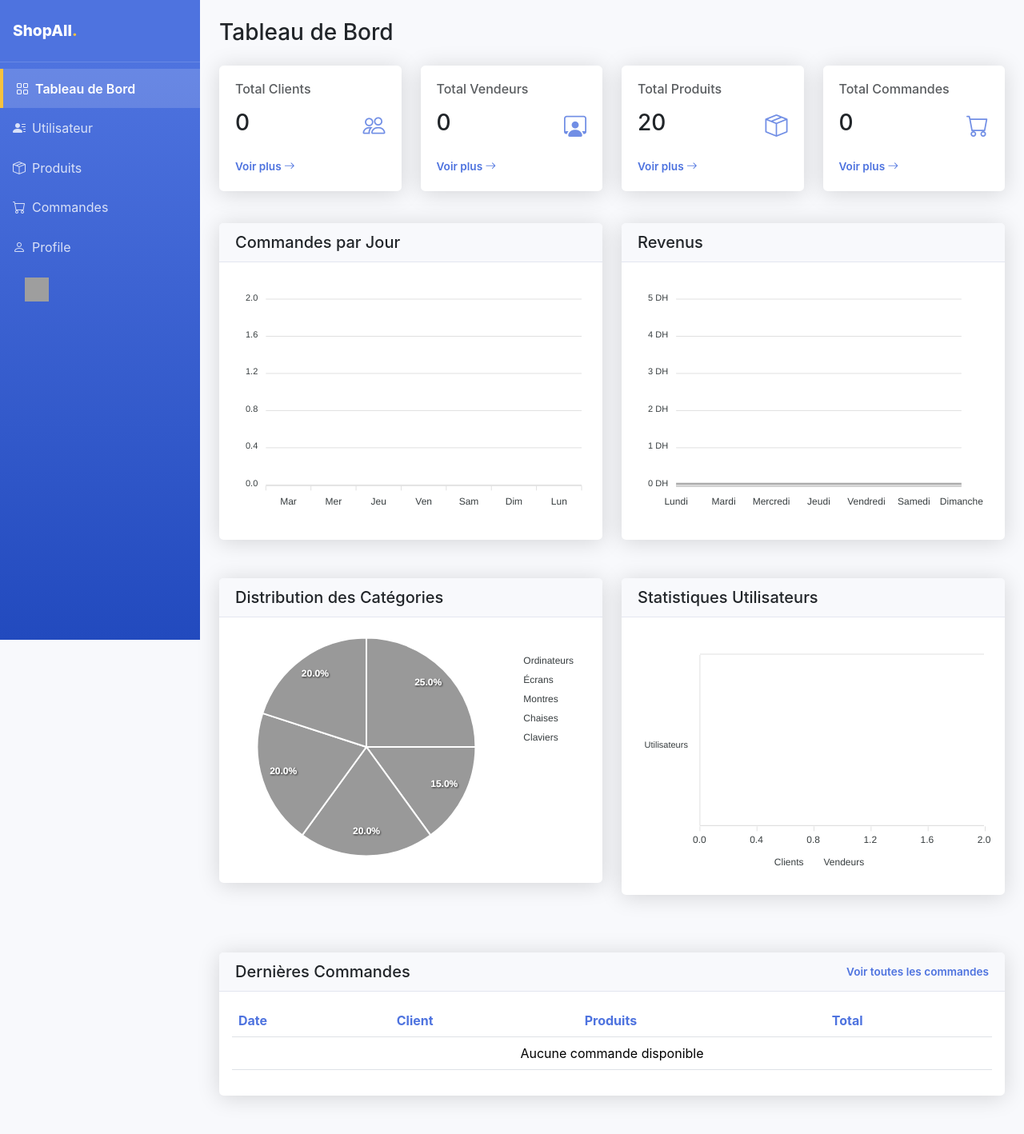
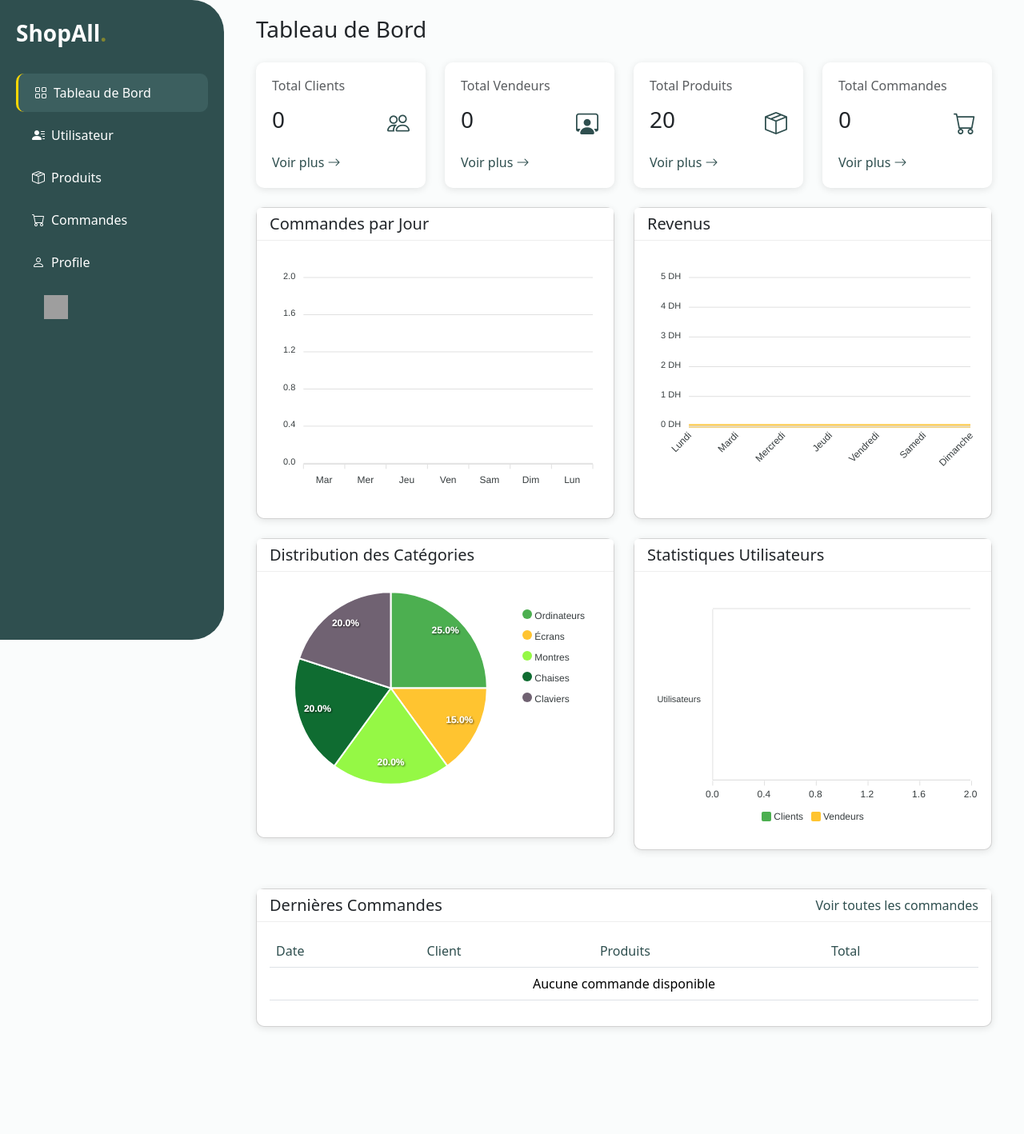
Before and after one commit to abderrahmanBouanani/PFE-flask, a Flask app: page /admin_dashboard in a window 1280 px wide. Shown: the whole page at 80% size. After the commit the page ends 1286 px from the top, so only its background shows below. Run offline with Flask 3, Linux system fonts and the light colour scheme; some libraries are stand-ins or nearby versions; grey boxes are pictures that could not be loaded.

Commit message:
fixing the admin style

```diff
--- a/static/css/admin_style.css
+++ b/static/css/admin_style.css
@@ -1,195 +1,261 @@
-/* Admin Dashboard Styles */
 :root {
-    --primary-color: #4e73df;
-    --secondary-color: #858796;
-    --success-color: #1cc88a;
-    --info-color: #36b9cc;
-    --warning-color: #f6c23e;
-    --danger-color: #e74a3b;
-    --light-color: #f8f9fc;
-    --dark-color: #5a5c69;
-    --sidebar-width: 250px;
+  --primary-green: #2f4f4f;
+  --light-green: #3c5f5f;
+  --accent-yellow: #ffd700;
+  --text-white: #ffffff;
+  --chart-color-1: #4caf50;
+  --chart-color-2: #ffc430;
+  --chart-color-3: #95f845;
+  --chart-color-4: #0f6c31;
+  --chart-color-5: #706272;
 }
 
+/* Base Styles */
 body {
-    font-family: "Nunito", -apple-system, BlinkMacSystemFont, "Segoe UI", Roboto, "Helvetica Neue", Arial, sans-serif;
-    background-color: #f8f9fc;
-    overflow-x: hidden;
+  background-color: #fafcfc;
 }
 
 /* Sidebar Styles */
 .sidebar {
-    width: var(--sidebar-width);
+  background-color: var(--primary-green);
   height: 100vh;
+  width: 280px;
   position: fixed;
+  left: 0;
   top: 0;
-    left: 0;
-    background-color: #4e73df;
-    background-image: linear-gradient(180deg, #4e73df 10%, #224abe 100%);
-    background-size: cover;
-    z-index: 1;
-    transition: all 0.3s;
-    overflow-y: auto;
+  padding: 20px;
+  border-top-right-radius: 40px;
+  border-bottom-right-radius: 40px;
 }
 
+/* Navbar Styles */
 .custom-navbar {
-    padding: 1.5rem 1rem;
-    border-bottom: 1px solid rgba(255, 255, 255, 0.15);
+  margin-bottom: 30px;
 }
 
 .navbar-brand {
-    color: #fff;
-    font-weight: 800;
-    font-size: 1.2rem;
+  color: var(--text-white);
+  font-size: 28px;
+  font-weight: bold;
   text-decoration: none;
 }
 
 .navbar-brand span {
-    color: #f6c23e;
+  color: var(--accent-yellow);
+  opacity: 0.4;
 }
 
+.site-title {
+  color: var(--text-white);
+  font-size: 28px;
+  font-weight: bold;
+  text-decoration: none;
+  letter-spacing: 1px;
+}
+
+.site-title:hover {
+  color: var(--text-white);
+}
+
+/* Sidebar Navigation */
 .side-bar-content {
-    padding: 0.5rem 0;
   display: flex;
   flex-direction: column;
+  margin-top: 30px;
 }
 
 .nav-link {
-    color: rgba(255, 255, 255, 0.8);
-    padding: 0.8rem 1rem;
-    text-decoration: none;
-    transition: all 0.3s;
+  color: var(--text-white);
+  padding: 12px 20px;
+  border-radius: 10px;
+  margin-bottom: 5px;
+  transition: all 0.3s ease;
 }
 
 .nav-link:hover {
-    color: #fff;
-    background-color: rgba(255, 255, 255, 0.1);
+  background-color: var(--light-green);
+  color: var(--text-white);
 }
 
 .nav-link.active {
-    color: #fff;
-    font-weight: 600;
-    background-color: rgba(255, 255, 255, 0.15);
-    border-left: 4px solid #f6c23e;
+  background-color: var(--light-green);
+  color: var(--text-white);
+  border-left: 3px solid var(--accent-yellow);
 }
 
-  /* Main Content Styles */
+/* Main Content Area */
 .main-content {
-    margin-left: var(--sidebar-width);
-    padding: 1.5rem;
+  margin-left: 280px;
+  padding: 20px 40px;
+  min-height: 100vh;
 }
 
-  /* Stats Cards */
+/* Table Styles */
+.table th {
+  color: var(--primary-green);
+  font-weight: 500;
+}
+
+/* Card Styles */
+.card {
+  border-radius: 10px;
+  box-shadow: 0 2px 10px rgba(0, 0, 0, 0.1);
+}
+
+.card-header {
+  background-color: #fff;
+  border-bottom: 1px solid #eee;
+}
+
+/* Stats Card Styles */
 .stats-card {
   background-color: #fff;
-    border-radius: 0.35rem;
-    box-shadow: 0 0.15rem 1.75rem rgba(0, 0, 0, 0.15);
-    padding: 1.25rem;
-    margin-bottom: 1rem;
-    transition: transform 0.3s;
+  padding: 20px;
+  border-radius: 10px;
+  box-shadow: 0 2px 10px rgba(0, 0, 0, 0.1);
 }
 
-  .stats-card:hover {
-    transform: translateY(-5px);
+.stats-card h6 {
+  color: var(--primary-green);
+}
+
+.stats-card i {
+  color: var(--primary-green) !important;
 }
 
 .stats-icon {
-    color: #4e73df;
-    opacity: 0.8;
+  color: var(--primary-green);
 }
 
-  .see-more {
-    color: #4e73df;
-    text-decoration: none;
-    font-size: 0.85rem;
-    font-weight: 600;
+/* Button Styles */
+.btn-outline-primary {
+  color: var(--primary-green);
+  border-color: var(--primary-green);
 }
 
-  .see-more:hover {
-    text-decoration: underline;
+.btn-outline-primary:hover {
+  background-color: var(--primary-green);
+  color: var(--text-white);
+  border-color: var(--primary-green);
 }
 
-  /* Cards */
-  .card {
+.btn-edit {
+  background-color: var(--primary-green);
+  color: var(--text-white);
   border: none;
-    border-radius: 0.35rem;
-    box-shadow: 0 0.15rem 1.75rem rgba(0, 0, 0, 0.15);
-    margin-bottom: 1.5rem;
 }
 
-  .card-header {
-    background-color: #f8f9fc;
-    border-bottom: 1px solid #e3e6f0;
-    padding: 0.75rem 1.25rem;
+.btn-edit:hover {
+  background-color: var(--light-green);
+  color: var(--text-white);
 }
 
-  /* Tables */
-  .table {
-    color: #5a5c69;
-  }
-
-  .table th {
-    font-weight: 700;
-    color: #4e73df;
-    border-top: none;
-  }
-
-  .table-hover tbody tr:hover {
-    background-color: rgba(78, 115, 223, 0.05);
+/* Form Styles */
+.form-control:focus,
+.form-select:focus {
+  border-color: var(--primary-green);
+  box-shadow: 0 0 0 0.2rem rgba(47, 79, 79, 0.25);
 }
 
 /* Search and Sort Container */
 .search-sort-container {
-    background-color: #fff;
-    border-radius: 0.35rem;
-    box-shadow: 0 0.15rem 1.75rem rgba(0, 0, 0, 0.15);
-    padding: 1rem;
-    margin-bottom: 1.5rem;
+  background-color: #ffffff;
+  border-radius: 10px;
+  padding: 20px;
+  margin-bottom: 20px;
+  box-shadow: 0 2px 10px rgba(0, 0, 0, 0.1);
 }
 
-  /* User Info Card */
-  .user-info-card {
-    background-color: #fff;
-    border-radius: 0.35rem;
-    box-shadow: 0 0.15rem 1.75rem rgba(0, 0, 0, 0.15);
-    padding: 2rem;
-    margin-top: 2rem;
+/* Modal Styles */
+.modal-header {
+  background-color: var(--primary-green);
+  color: var(--text-white);
 }
 
-  .btn-edit {
-    background-color: #4e73df;
-    color: #fff;
-    border: none;
-    padding: 0.5rem 1.5rem;
-    border-radius: 0.25rem;
-    transition: all 0.3s;
+.modal-title {
+  color: var(--text-white);
 }
 
-  .btn-edit:hover {
-    background-color: #2e59d9;
-    color: #fff;
+/* User Info Card Styles */
+.user-info-card {
+  background-color: #ffffff;
+  border-radius: 15px;
+  box-shadow: 0 4px 15px rgba(0, 0, 0, 0.1);
+  padding: 30px;
+  margin-bottom: 30px;
 }
 
-  /* Responsive */
+.user-info-card h2 {
+  color: var(--primary-green);
+  margin-bottom: 20px;
+  font-weight: 600;
+}
+
+.user-info-item {
+  margin-bottom: 15px;
+  padding: 10px;
+  background-color: #f8f9fa;
+  border-radius: 8px;
+  transition: all 0.3s ease;
+}
+
+.user-info-item:hover {
+  background-color: #e9ecef;
+}
+
+.user-info-label {
+  font-weight: 600;
+  color: var(--primary-green);
+}
+
+.user-info-value {
+  color: #495057;
+}
+
+/* Link Styles */
+.see-more {
+  color: var(--primary-green);
+  text-decoration: none;
+  font-weight: 500;
+}
+
+.see-more:hover {
+  color: var(--light-green);
+}
+
+.view-link {
+  color: var(--primary-green);
+  text-decoration: none;
+}
+
+/* Badge Styles */
+.badge {
+  padding: 6px 12px;
+}
+
+/* Product Image */
+.product-image {
+  width: 50px;
+  height: 50px;
+  object-fit: cover;
+  border-radius: 5px;
+}
+
+/* Responsive Styles */
 @media (max-width: 768px) {
+  body {
+    margin-left: 0;
+  }
+
   .sidebar {
     width: 100%;
     height: auto;
     position: relative;
+    border-radius: 0;
   }
 
   .main-content {
     margin-left: 0;
-    }
-
-    .side-bar-content {
-      flex-direction: row;
-      flex-wrap: wrap;
-      justify-content: center;
-    }
-
-    .nav-link {
-      padding: 0.5rem;
-      margin: 0.25rem;
+    padding: 20px;
   }
 }
```
Lines whose indentation alone changed are shown as unchanged.
